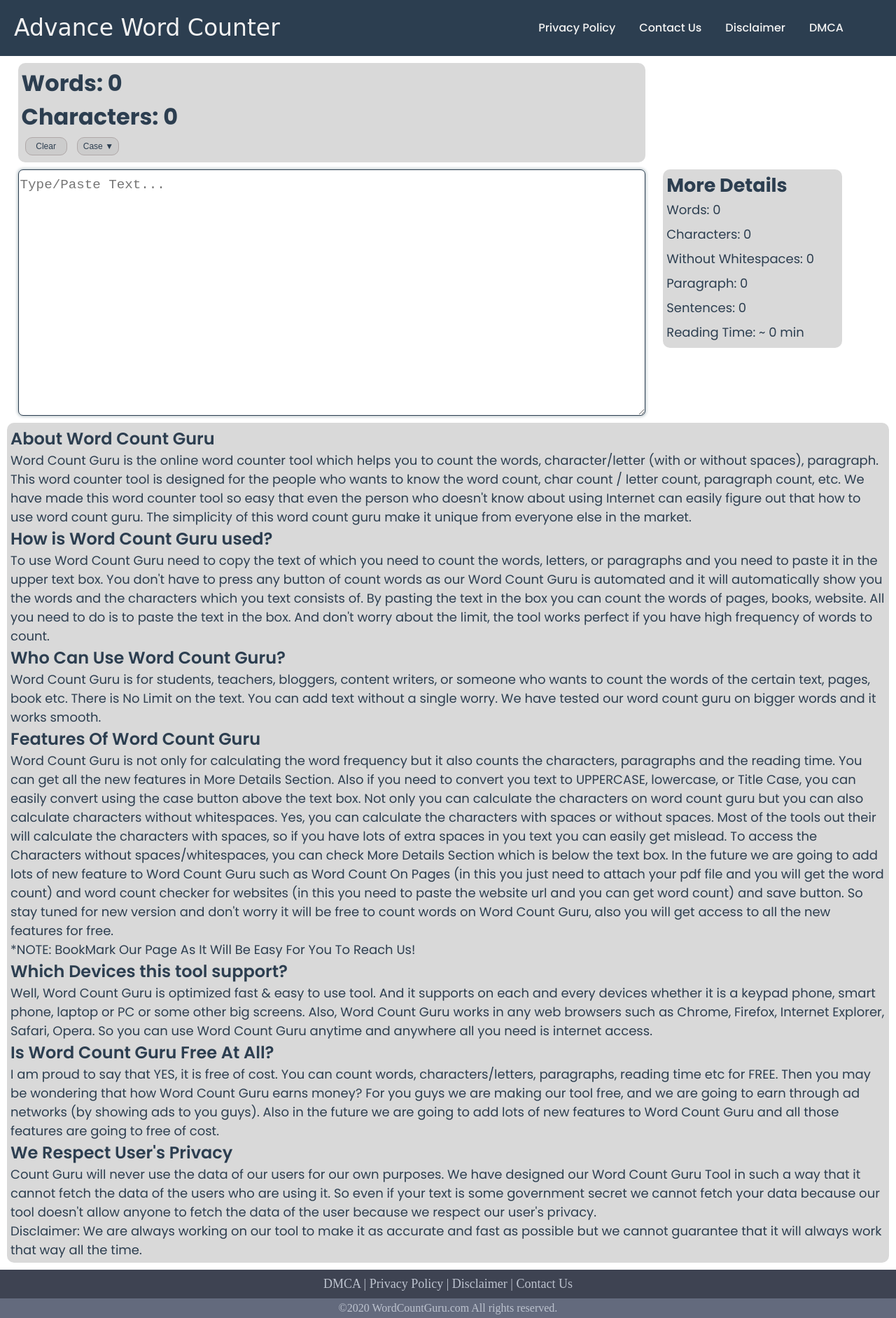
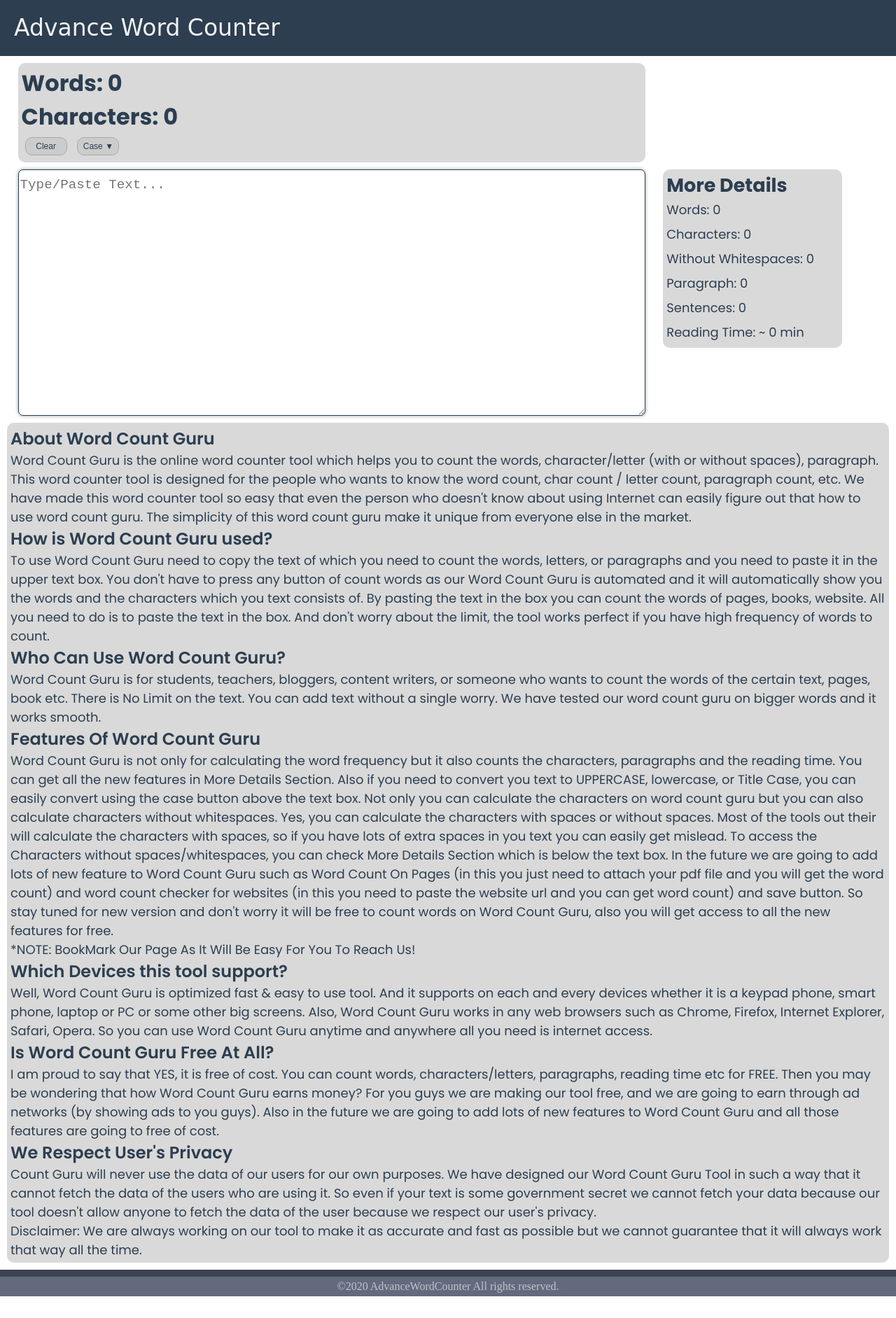
Before and after one commit to tusharr-patil/word-counter, a plain HTML site: page index.html in a window 1280 px wide. Shown: the whole page at 70% size. After the commit the page ends 1852 px from the top, so only its background shows below. Drawn offline with Linux system fonts and the light colour scheme; a web font is replaced by a local one.

Commit message:
Removed Other Pages

```diff
--- a/index.html
+++ b/index.html
@@ -16,16 +16,16 @@
 <body>
     <header>
         <nav>
-            <input type="checkbox" id="check">
-            <label for="check" class="checkbtn">
+            <!-- <input type="checkbox" id="check"> -->
+            <!-- <label for="check" class="checkbtn">
                 <i class="fas fa-bars"></i>
-            </label>
+            </label> -->
             <label class="logo">Advance Word Counter</label>
             <ul>
-                <li><a href="#">Privacy Policy</a></li>
+                <!-- <li><a href="#">Privacy Policy</a></li>
                 <li><a href="#">Contact Us</a></li>
                 <li><a href="#">Disclaimer</a></li>
-                <li><a href="#">DMCA</a></li>
+                <li><a href="#">DMCA</a></li> -->
             </ul>
         </nav>
     </header>
@@ -170,12 +170,12 @@
 
         <div class="bo-wrap clr3">
             <div class="bo-footer">
-                <div class="bo-footer-smap">
+                <!-- <div class="bo-footer-smap">
                     <a href="#">DMCA</a> |
                     <a href="#">Privacy Policy</a> |
                     <a href="#">Disclaimer</a> |
                     <a href="#">Contact Us </a>
-                </div>
+                </div> -->
 
 
                 <div class="clearfix"></div>
@@ -183,7 +183,7 @@
         </div>
         <div class="bo-wrap clr4">
             <div class="bo-footer">
-                <div class="bo-footer-copyright">&copy;2020 WordCountGuru.com All rights reserved.</div>
+                <div class="bo-footer-copyright">&copy;2020 AdvanceWordCounter All rights reserved.</div>
             </div>
         </div>
     </footer>
```
